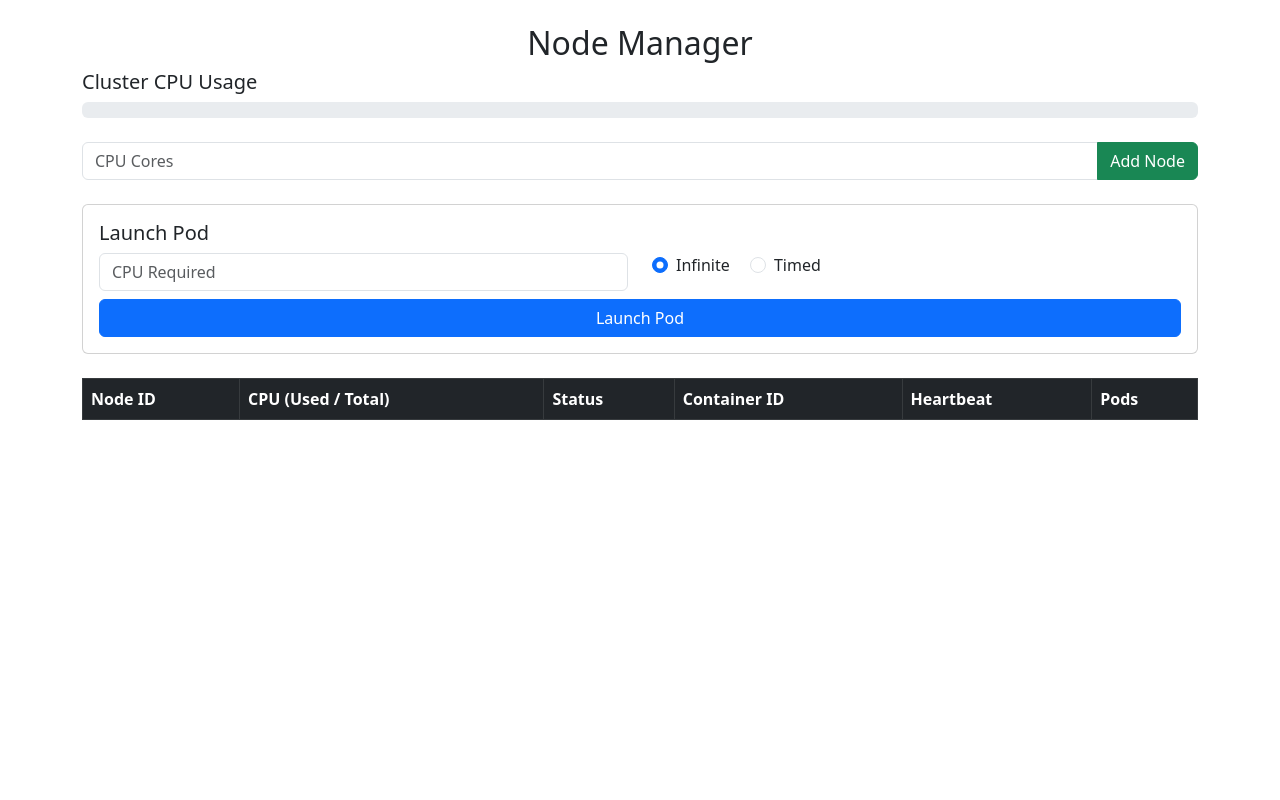
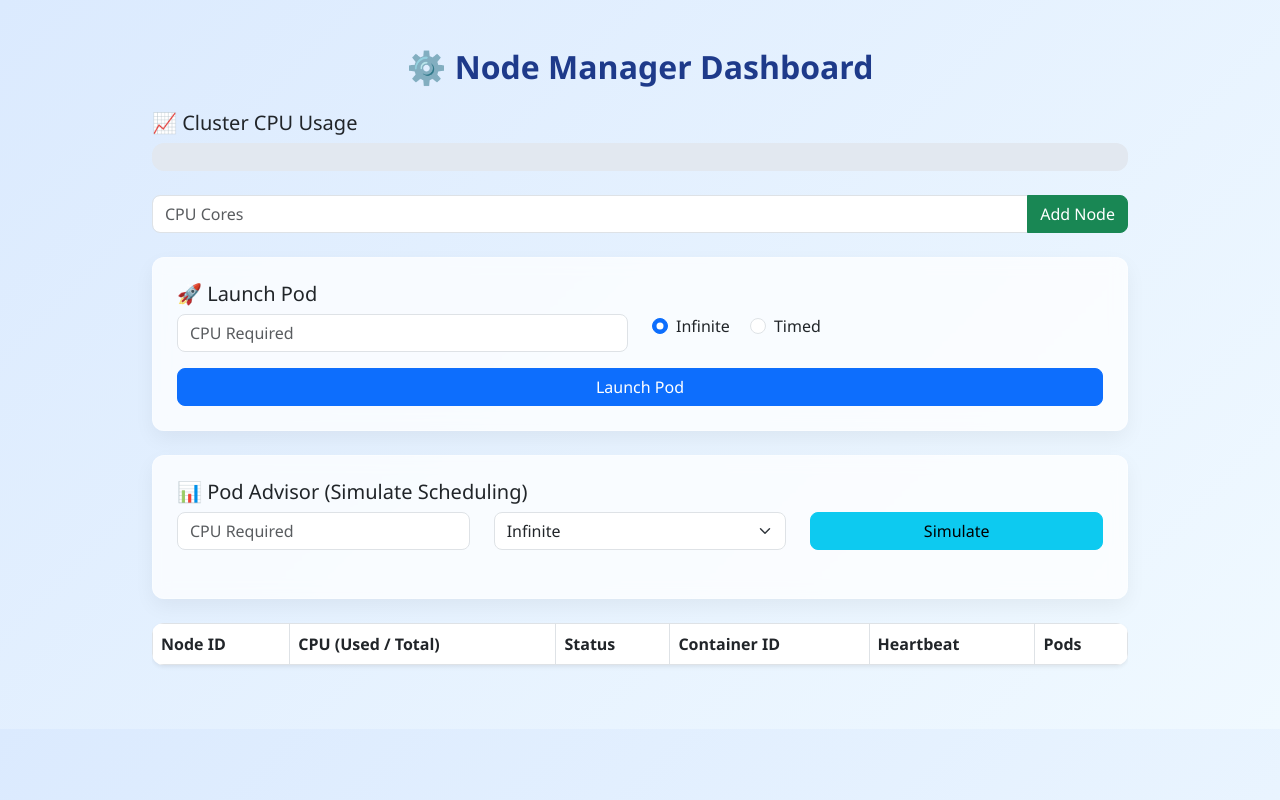
Before and after one commit to PsychCodez/DockuSim, a Flask app: page / in a window 1280 px wide. Run offline with Flask 3, Linux system fonts and the light colour scheme; data that the repository does not hold is empty.

Commit message:
Update UI

```diff
--- a/templates/index.html
+++ b/templates/index.html
@@ -4,8 +4,58 @@
     <meta charset="UTF-8">
     <meta name="viewport" content="width=device-width, initial-scale=1.0">
     <title>Node Manager</title>
+
     <link href="https://cdn.jsdelivr.net/npm/bootstrap@5.3.0/dist/css/bootstrap.min.css" rel="stylesheet">
 <style>
+    body {
+        background: linear-gradient(135deg, #dbeafe, #f0f9ff);
+        font-family: 'Segoe UI', sans-serif;
+    }
+
+    .container {
+        max-width: 1000px;
+        margin-top: 30px;
+    }
+
+    .card {
+        background: rgba(255, 255, 255, 0.75);
+        backdrop-filter: blur(8px);
+        border: 1px solid rgba(255, 255, 255, 0.3);
+        box-shadow: 0 8px 20px rgba(0, 0, 0, 0.05);
+        border-radius: 12px;
+    }
+
+    .form-control,
+    .form-select {
+        border-radius: 8px;
+    }
+
+    .btn {
+        border-radius: 8px;
+    }
+
+    h2 {
+        font-weight: 700;
+        color: #1e3a8a;
+        margin-bottom: 25px;
+    }
+
+    .table {
+        background-color: white;
+        border-radius: 12px;
+        overflow: hidden;
+        box-shadow: 0 4px 12px rgba(0, 0, 0, 0.05);
+    }
+
+    .table th, .table td {
+        vertical-align: middle;
+    }
+
+    .table-dark th {
+        background-color: #1e3a8a !important;
+        color: white;
+    }
+
     .heartbeat-dot {
         height: 14px;
         width: 14px;
@@ -14,9 +64,28 @@
         display: inline-block;
         opacity: 0.4;
         transition: opacity 0.3s ease;
+        box-shadow: 0 0 6px rgba(255, 0, 0, 0.4);
     }
+
     .heartbeat-active {
         opacity: 1;
+        box-shadow: 0 0 10px rgba(255, 0, 0, 0.8);
+    }
+
+    .progress {
+        height: 28px;
+        border-radius: 12px;
+        background-color: #e2e8f0;
+    }
+
+    .progress-bar {
+        font-weight: 500;
+        line-height: 28px;
+        border-radius: 12px;
+    }
+
+    .alert {
+        border-radius: 10px;
     }
 </style>
     <script>
@@ -58,10 +127,8 @@
                         bar.style.width = percent + '%';
                         bar.textContent = `${totalUsed} / ${totalCpu} CPU (${percent}%)`;
 
-                        // Remove existing color classes
                         bar.classList.remove('bg-success', 'bg-warning', 'bg-danger');
 
-                        // Apply color based on usage
                         if (percent < 60) {
                             bar.classList.add('bg-success');
                         } else if (percent < 80) {
@@ -75,15 +142,47 @@
 
         setInterval(updateHeartbeats, 5000);
         window.onload = updateHeartbeats;
+
+        document.addEventListener('DOMContentLoaded', () => {
+            const form = document.getElementById('simulateForm');
+            form.addEventListener('submit', function (e) {
+                e.preventDefault();
+                const cpu = document.getElementById('simCpu').value;
+                const mode = document.getElementById('simMode').value;
+
+                fetch('/simulate_schedule', {
+                    method: 'POST',
+                    headers: {
+                        'Content-Type': 'application/x-www-form-urlencoded',
+                    },
+                    body: `cpu=${cpu}&mode=${mode}`
+                })
+                .then(res => res.json())
+                .then(data => {
+                    const resultDiv = document.getElementById('simResult');
+                    if (data.status === 'success') {
+                        resultDiv.innerHTML = `
+                            <div class="alert alert-success shadow-sm">
+                                Pod will be placed on <strong>Node ${data.node_id}</strong> (Container: ${data.container_id}).<br>
+                                <strong>Current Used CPU:</strong> ${data.current_used_cpu} / ${data.total_cpu}<br>
+                                <strong>Post-Simulation Remaining CPU:</strong> ${data.predicted_remaining_cpu}<br>
+                                <strong>Risk Level:</strong> ${data.risk_level}
+                            </div>`;
+                    } else {
+                        resultDiv.innerHTML = `<div class="alert alert-danger shadow-sm">${data.message}</div>`;
+                    }
+                });
+            });
+        });
     </script>
 </head>
 <body>
-    <div class="container mt-4">
-        <h2 class="text-center">Node Manager</h2>
+    <div class="container mt-5 mb-5">
+        <h2 class="text-center">⚙️ Node Manager Dashboard</h2>
 
         <!-- CPU Usage Progress Bar -->
         <div class="mb-4">
-            <h5>Cluster CPU Usage</h5>
+            <h5>📈 Cluster CPU Usage</h5>
             <div class="progress">
                 <div id="cpuUsageBar" class="progress-bar" role="progressbar" style="width: 0%">0%</div>
             </div>
@@ -99,9 +198,9 @@
 
         <!-- Launch Pod Form -->
         <form method="POST" action="/launch_pod" class="mb-4">
-            <div class="card p-3">
-                <h5>Launch Pod</h5>
-                <div class="row mb-2">
+            <div class="card p-4">
+                <h5>🚀 Launch Pod</h5>
+                <div class="row mb-3">
                     <div class="col">
                         <input type="number" name="cpu" class="form-control" placeholder="CPU Required" required>
                     </div>
@@ -116,18 +215,41 @@
                         </div>
                     </div>
                 </div>
-                <div class="row mb-2" id="durationField" style="display: none;">
+                <div class="row mb-3" id="durationField" style="display: none;">
                     <div class="col">
                         <input type="number" name="duration" class="form-control" placeholder="Duration (in seconds)">
                     </div>
                 </div>
-                <button type="submit" class="btn btn-primary">Launch Pod</button>
+                <button type="submit" class="btn btn-primary w-100">Launch Pod</button>
             </div>
         </form>
 
+        <!-- 📊 Pod Advisor -->
+        <div class="card p-4 mb-4">
+            <h5>📊 Pod Advisor (Simulate Scheduling)</h5>
+            <form id="simulateForm">
+                <div class="row mb-3">
+                    <div class="col">
+                        <input type="number" id="simCpu" class="form-control" placeholder="CPU Required" required>
+                    </div>
+                    <div class="col">
+                        <select id="simMode" class="form-select">
+                            <option value="infinite">Infinite</option>
+                            <option value="timed">Timed</option>
+                        </select>
+                    </div>
+                    <div class="col">
+                        <button type="submit" class="btn btn-info w-100">Simulate</button>
+                    </div>
+                </div>
+            </form>
+            <div id="simResult" class="mt-2 text-dark"></div>
+        </div>
+
         <!-- Node List Table -->
-        <table class="table table-bordered">
-            <thead class="table-dark">
+        <div class="table-responsive">
+            <table class="table table-bordered shadow-sm">
+                <thead>
                     <tr>
                         <th>Node ID</th>
                         <th>CPU (Used / Total)</th>
@@ -165,5 +287,6 @@
                 </tbody>
             </table>
         </div>
+    </div>
 </body>
 </html>
```
Lines whose indentation alone changed are shown as unchanged.
